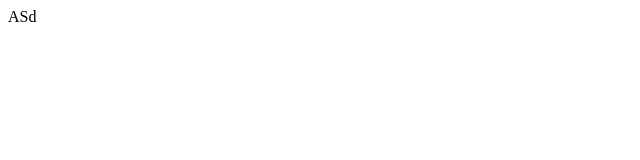
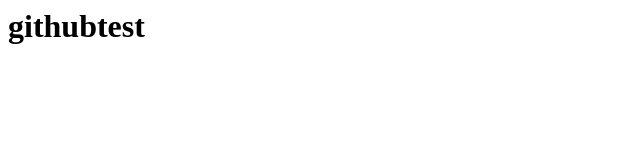
Before and after one commit to CtrlAltDelete2/CtrlAltDelete2.github.io, a plain HTML site: page index.html in a window 1280 px wide. Shown: the whole page, without its empty margins (0-640 px from the left). Drawn offline with Linux system fonts and the light colour scheme.

Commit message:
Pc commit

```diff
--- a/index.html
+++ b/index.html
@@ -3,7 +3,7 @@
   </head>
 
   <body>
-    <p>ASd</p>
+    <h1>githubtest</h1>
   </body>
 
 
```
